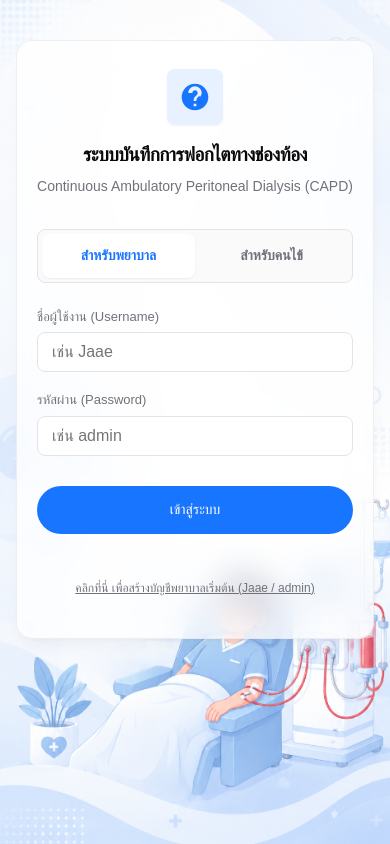
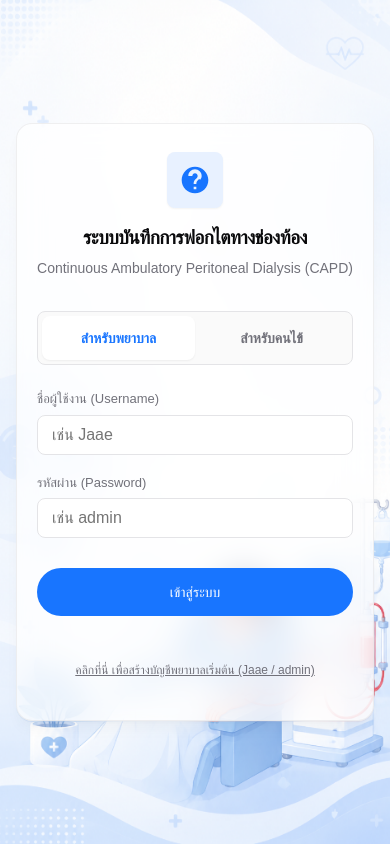
Before and after one commit to iamc9ju/NephroLog, a Next.js app: page /login in a window 390 px wide. Built offline with nearby package versions, Linux system fonts and the light colour scheme; no server answers; the database is empty; a web font is replaced by a local one.

Commit message:
style: center login form card vertically on small screens by removing top alignment override

```diff
--- a/src/app/login/login.module.css
+++ b/src/app/login/login.module.css
@@ -173,8 +173,6 @@
   }
   .wrapper {
     padding: 16px;
-    align-items: flex-start;
-    padding-top: 40px;
   }
   .header h2 {
     font-size: 19px;
@@ -187,7 +185,6 @@
   }
   .wrapper {
     padding: 12px;
-    padding-top: 30px;
   }
   .header h2 {
     font-size: 17px;
```
